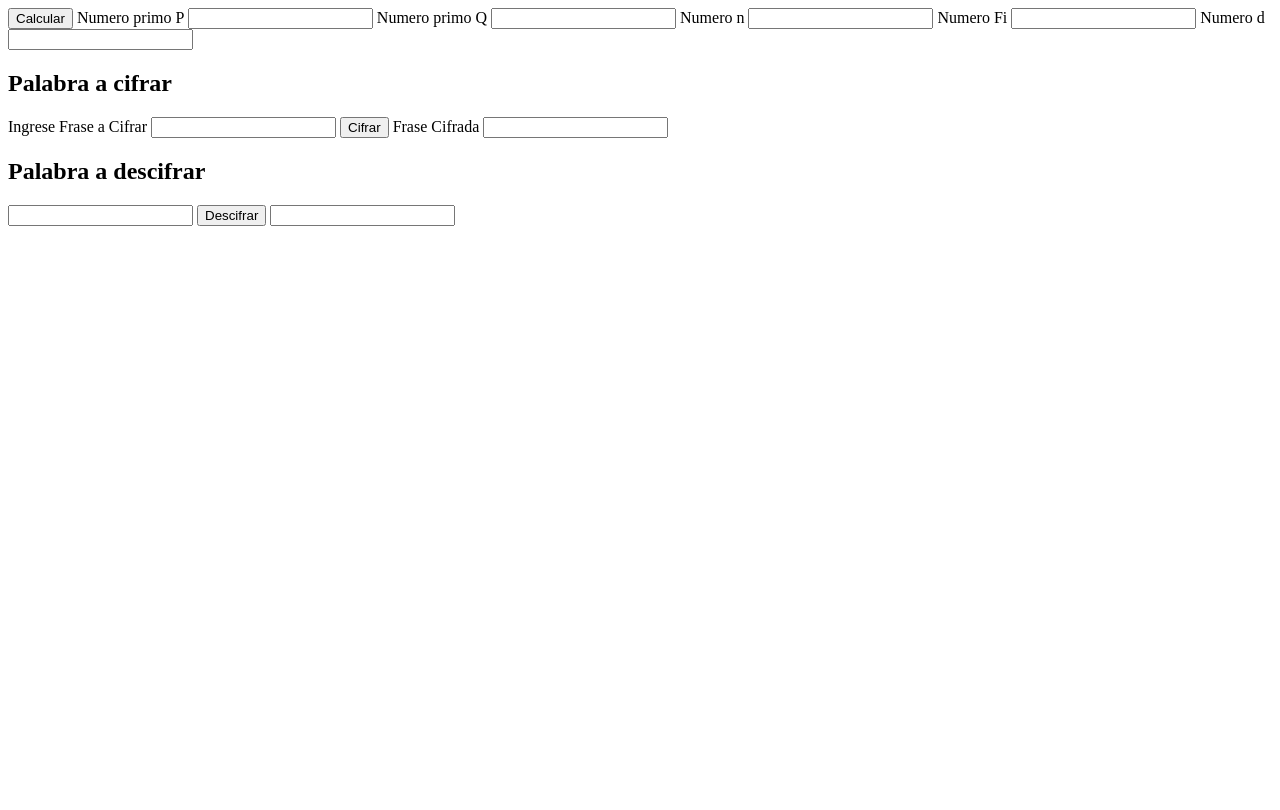
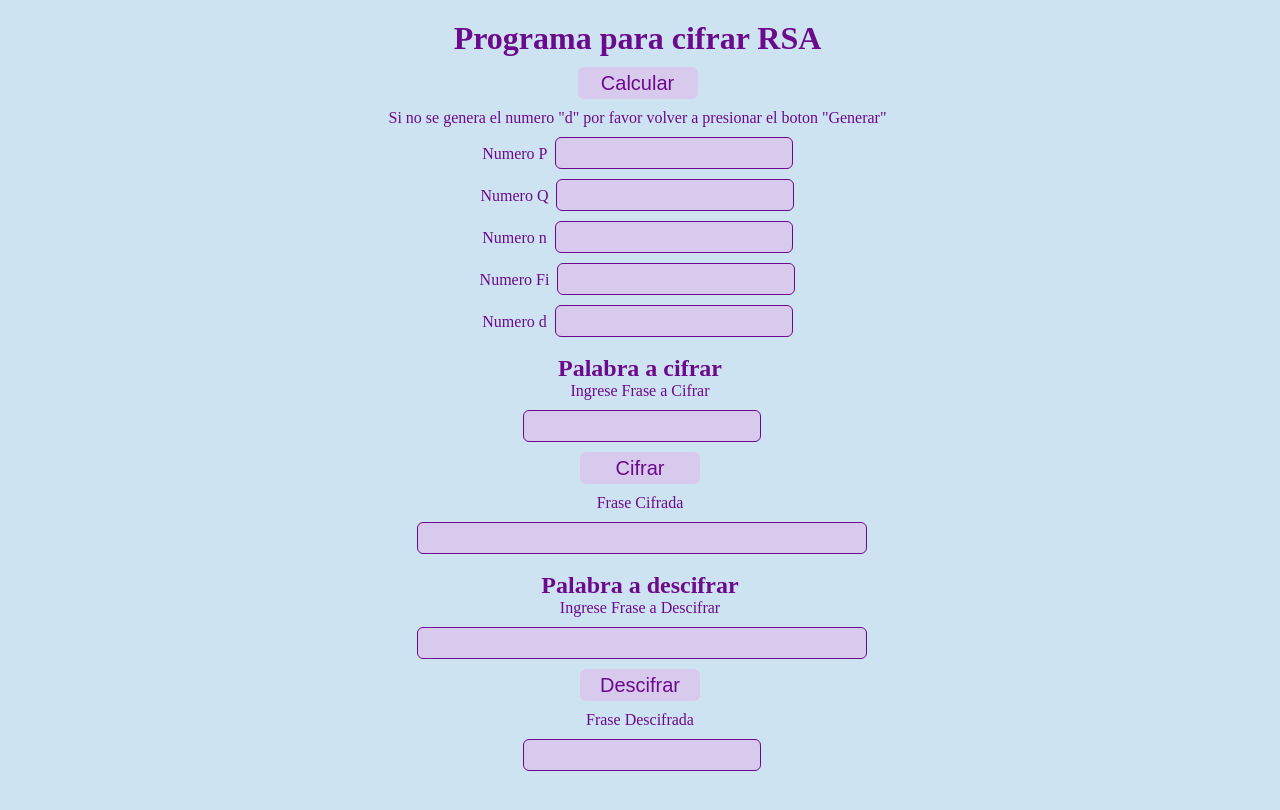
Before and after one commit to guillermoguevara887/generator-rsa, a website: page index.html in a window 1280 px wide. Drawn offline with nearby package versions, Linux system fonts and the light colour scheme.

Commit message:
css complete

```diff
--- a/index.html
+++ b/index.html
@@ -12,32 +12,51 @@
 <body>
 
     <form action="" id="form">
-        <button id="btn">Calcular</button>
-        <label for="p">Numero primo P</label>
+        <h1>Programa para cifrar RSA</h1>
+        <button id="btn" class="bbt">Calcular</button>
+        <p>Si no se genera el numero "d" por favor volver a presionar el boton "Generar"</p>
+        <span>
+            <label for="p">Numero P</label>
             <input type="text" id="p">
-        <label for="q">Numero primo Q</label>
+        </span>
+        <span>
+            <label for="q">Numero Q</label>
             <input type="text" id="q">
+        </span>
+        <span>
             <label for="n">Numero n</label>
             <input type="text" id="n">
+        </span>
+        <span>
             <label for="fi">Numero Fi</label>
             <input type="text" id="fi">
+        </span>
+        <span>
             <label for="d">Numero d</label>
             <input type="text" id="d">
+        </span>
+
+
+
+
     </form>
     <div id="input">
+
         <h2>Palabra a cifrar</h2>
         <label for="palabra">Ingrese Frase a Cifrar</label>
         <input type="text" id="palabra">
-        <button id="btn-cifrar">Cifrar</button>
+        <button id="btn-cifrar" class="bbt">Cifrar</button>
         <label for="palabra-cifrar">Frase Cifrada</label>
-        <input type="text" id="palabra-cifrar">
+        <input type="text" id="palabra-cifrar" class="word-cifrar">
 
 
     </div>
     <div id="output">
         <h2>Palabra a descifrar</h2>
-        <input type="text" id="word">
-        <button id="btn-descifrar">Descifrar</button>
+        <label for="word">Ingrese Frase a Descifrar</label>
+        <input type="text" id="word" class="word-cifrar">
+        <button id="btn-descifrar" class="bbt">Descifrar</button>
+        <label for="palabra-descifrar">Frase Descifrada</label>
         <input type="text" id="palabra-descifrar">
 
 
--- a/main.js
+++ b/main.js
@@ -52,7 +52,15 @@ function calcularN(p, q) {
 }
 
 function calcularFi(p, q) {
-    return ((p - 1) * (q - 1))
+
+    let fiNumber = ((p - 1) * (q - 1))
+    if (fiNumber !== 0) {
+        return fiNumber;
+
+    }
+    else {
+        console.log("Error: El valor de 'fi' es cero. Asegúrate de que 'p' y 'q' sean primos válidos.");
+    }
 }
 
 console.log("Número primo al azar entre 100 y 999:");
@@ -61,6 +69,7 @@ function modInverse(a, m) {
     let m0 = m;
     let x0 = 0n;
     let x1 = 1n;
+
 
     if (m === 1n) {
         return 0n;
--- a/style.css
+++ b/style.css
@@ -0,0 +1,68 @@
+* {
+    margin: 0;
+    padding: 0;
+    box-sizing: border-box;
+}
+
+body {
+    height: 100vh;
+    background-color: rgb(206, 227, 241);
+    color: rgb(108, 10, 141)
+}
+
+#form {
+    display: flex;
+    flex-direction: column;
+    align-items: center;
+    margin-top: 20px;
+
+
+    margin-right: 5px;
+    text-align: center;
+
+
+}
+
+.bbt {
+    margin-top: 10px;
+    margin-bottom: 10px;
+    width: 120px;
+    height: 32px;
+    font-size: 20px;
+    border-radius: 6px;
+    border: none;
+    color: rgb(108, 10, 141);
+    background-color: rgb(216, 202, 237);
+
+}
+
+input {
+    width: 40x;
+    height: 32px;
+    background-color: rgb(216, 202, 237);
+    border: solid 1px;
+    margin-top: 10px;
+    font-size: 18px;
+    margin-left: 4px;
+    padding-left: 4px;
+    color: rgb(108, 10, 141);
+    border-radius: 6px;
+}
+
+#input {
+    display: flex;
+    flex-direction: column;
+    align-items: center;
+    margin-top: 18px;
+}
+
+#output {
+    display: flex;
+    flex-direction: column;
+    align-items: center;
+    margin-top: 18px;
+}
+
+.word-cifrar {
+    width: 450px;
+}
```
Lines whose indentation alone changed are shown as unchanged.
